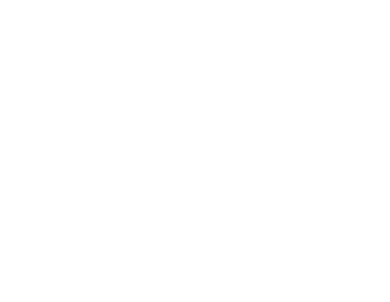
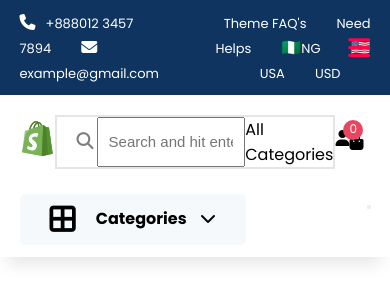
Before and after one commit to AnthonyAniobi/Ecommerce_React_Website, a React (Create React App) app: page / in a window 390 px wide. Before the commit this address had no page. Shown: the top 302 px of the page. Built offline with nearby package versions, Linux system fonts and the light colour scheme.

Commit message:
worked on navigation in header

```diff
--- a/src/App.js
+++ b/src/App.js
@@ -1,7 +1,7 @@
 import './App.css';
 
 import React from 'react'
-import Header from './components/header/Header';
+import Header from './common/header/Header';
 import { BrowserRouter, Route, Routes } from 'react-router-dom';
 
 export default function App() {
--- /dev/null
+++ b/src/common/header/Header.css
@@ -0,0 +1,193 @@
+/*-----------head------------------*/
+
+.head {
+    background-color: #0f3460;
+    padding: 10px 0;
+    color: #fff;
+
+}
+
+.head i {
+    margin-right: 10px;
+}
+
+.head label {
+    margin-right: 30px;
+    font-size: 13px;
+}
+
+
+/*---------------head----------------*/
+/*---------------Search----------------*/
+.search {
+    padding: 20px 0px;
+}
+
+.search .logo img {
+    width: auto;
+    height: auto;
+}
+
+.search .width {
+    width: 10%;
+}
+
+.search-box {
+    width: 80%;
+    border: 2px solid rgba(0, 0, 0, 0.1)
+}
+
+.search-box i {
+    width: 5%;
+    text-align: center;
+    font-size: 20px;
+    opacity: 0.5;
+    padding: 15px 20px;
+    font-size: 17px;
+}
+
+.search-box input {
+    width: 100%;
+    padding: 10px;
+}
+
+::placeholder {
+    font-size: 15px;
+}
+
+.search-box span {
+    width: 20%;
+    opacity: 0.5;
+    border-left: 2px solid rgba(0, 0, 0, 0.1);
+    padding: 10px;
+}
+
+.cart {
+    position: relative
+}
+
+.search .cart span {
+    position: absolute;
+    top: -10px;
+    right: 0;
+    width: 20px;
+    height: 20px;
+    border-radius: 50%;
+    text-align: center;
+    background-color: #e94560;
+    font-size: 12px;
+    color: #fff;
+}
+
+.search .f_flex {
+    justify-self: end;
+
+}
+
+/*---------------Search----------------*/
+
+.categories {
+    background-color: #f6f9fc;
+    padding: 0 30px;
+    border-radius: 5px;
+    height: 6vh;
+    margin-top: 5px;
+}
+
+.categories span {
+    margin-right: 20px;
+    font-size: 30px;
+    margin-top: 10px;
+}
+
+.categories h4 {
+    font-size: 500;
+    margin-top: 12px;
+}
+
+.categories h4 i {
+    margin-left: 10px;
+}
+
+.header {
+    height: 8vh;
+    box-shadow: -1px 15px 17px -8px rgba(0, 0, 0, 0.1);
+}
+
+.header ul {
+    line-height: 8vh;
+}
+
+.header ul li {
+    margin-left: 30px;
+}
+
+.header ul li a {
+    transition: 0.5s;
+    font-size: 15px;
+    font-weight: 400;
+}
+
+.header ul li a:hover {
+    color: #e94560;
+}
+
+.open {
+    display: none;
+}
+
+.search.active {
+    height: 12vh;
+    position: fixed;
+    top: 0;
+    z-index: 1000;
+    width: 100%;
+    background-color: #fff;
+    box-shadow: -1px 11px 24px -11px rgba(0, 0, 0, 0.2);
+    transition: 0.5s;
+}
+
+@media (max-width: 768px) {
+    .header ul {
+        padding-top: 30px;
+    }
+
+    .nav-links-MobileMenu {
+        position: absolute;
+        display: block;
+        list-style-type: none;
+        left: 0;
+        top: 0;
+        transition: 0.5s;
+        width: 60%;
+        height: 100vh;
+        background-color: #fff;
+        z-index: 888;
+    }
+
+    .header ul li {
+        width: 100%;
+        transition: all 0.5s ease-in-out;
+        text-transform: uppercase;
+        line-height: 70px;
+    }
+
+    .header .link {
+        display: none;
+    }
+
+    .close,
+    .open {
+        position: absolute;
+        top: 35px;
+        right: 20px;
+        color: #ff014f;
+        display: block;
+        font-size: 25px;
+        z-index: 999;
+    }
+
+    .close {
+        right: 45%
+    }
+}
--- a/src/components/header/Navbar.jsx
+++ b/src/common/header/Navbar.jsx
@@ -28,7 +28,7 @@
                         <button className="toggle" onClick={() => setMobileMenu(!MobileMenu)}>
                             {
                                 MobileMenu ? <i className="fas fa-times close home-bth"></i> :
-                                    <i className="fas fa-bars open"></i>
+                                    <i className="fa fa-bars open"></i>
                             }
                         </button>
                     </div>
--- /dev/null
+++ b/src/common/header/Search.jsx
@@ -0,0 +1,39 @@
+import React from 'react'
+import { Link } from 'react-router-dom'
+import logo from '../assets/images/logo.svg'
+
+const Search = () => {
+    window.addEventListener("scroll", function () {
+        const search = document.querySelector('.search')
+        search.classList.toggle("active", window.scrollY > 100)
+    })
+
+    return (
+        <>
+            <section className="search">
+                <div className="container c_flex">
+                    <div className="logo width">
+                        <img src={logo} alt="logo" />
+                    </div>
+
+                    <div className="search-box f_flex">
+                        <i className="fa fa-search"></i>
+                        <input type='text' placeholder='Search and hit enter...' />
+                        All Categories
+                    </div>
+                    <div className="icon f_flex width">
+                        <i className="fa fa-user icon_circle"></i>
+                        <div className="cart">
+                            <Link to='/cart'>
+                                <i className='fa fa-shopping-bag icon-circle'></i>
+                                <span>0</span>
+                            </Link>
+                        </div>
+                    </div>
+                </div>
+            </section>
+        </>
+    )
+}
+
+export default Search
--- a/src/components/header/Header.css
+++ /dev/null
@@ -1,19 +0,0 @@
-/*-----------head------------------*/
-
-.head {
-    background-color: #0f3460;
-    padding: 10px 0;
-    color: #fff;
-
-}
-
-.head i {
-    margin-right: 10px;
-}
-
-.head label {
-    margin-right: 30px;
-    font-size: 13px;
-}
-
-/*---------------head----------------*/
--- a/src/components/header/Search.jsx
+++ /dev/null
@@ -1,17 +0,0 @@
-import React from 'react'
-
-const Search = () => {
-    return (
-        <>
-            <section className="search">
-                <div className="container c_flex">
-                    <div className="logo width">
-                        <img src={logo} alt="logo" />
-                    </div>
-                </div>
-            </section>
-        </>
-    )
-}
-
-export default Search
```
Also changed, not shown: src/common/assets/images/logo.svg (added), src/common/header/Head.jsx (renamed from src/components/header/Head.jsx), src/common/header/Header.jsx (renamed from src/components/header/Header.jsx).
